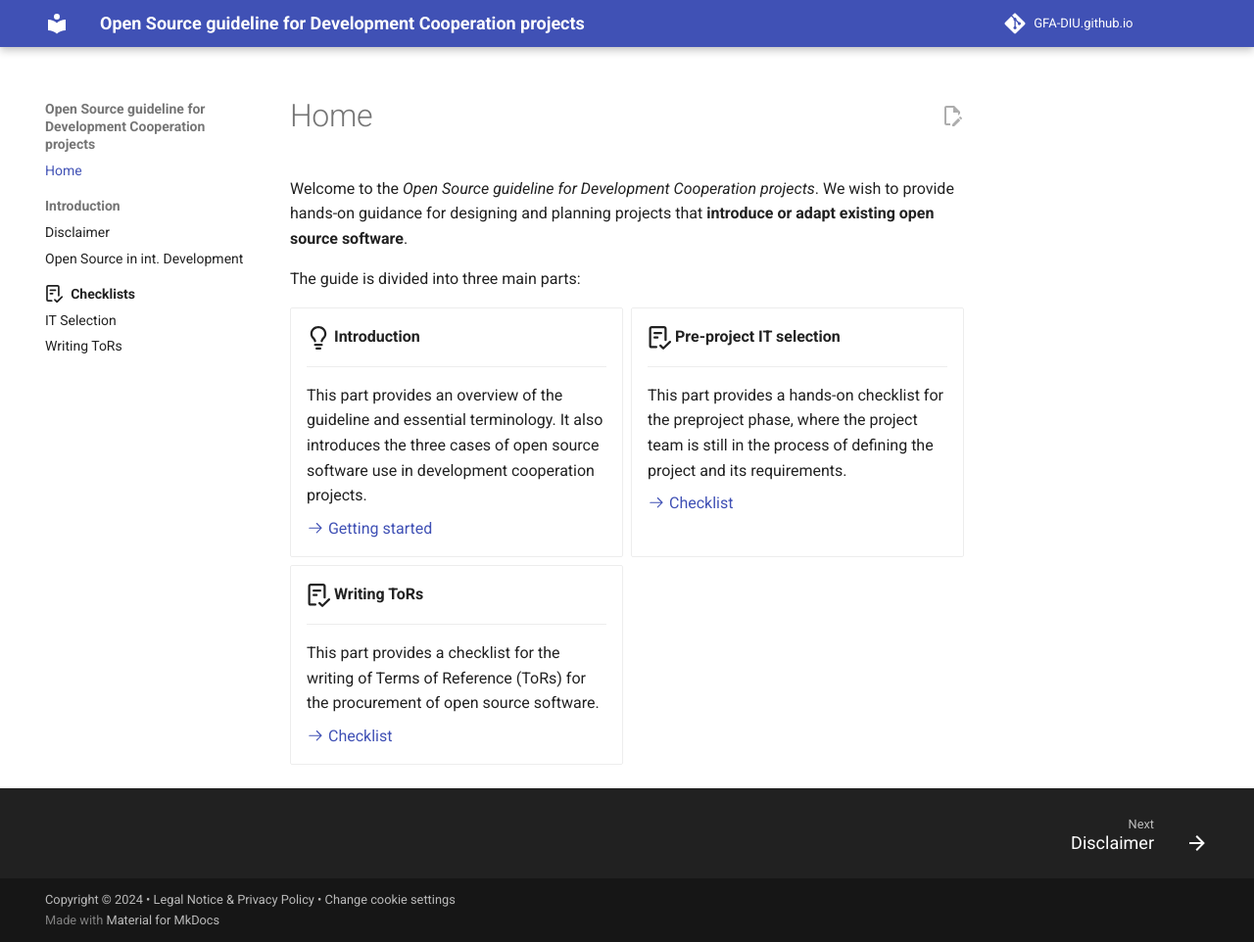
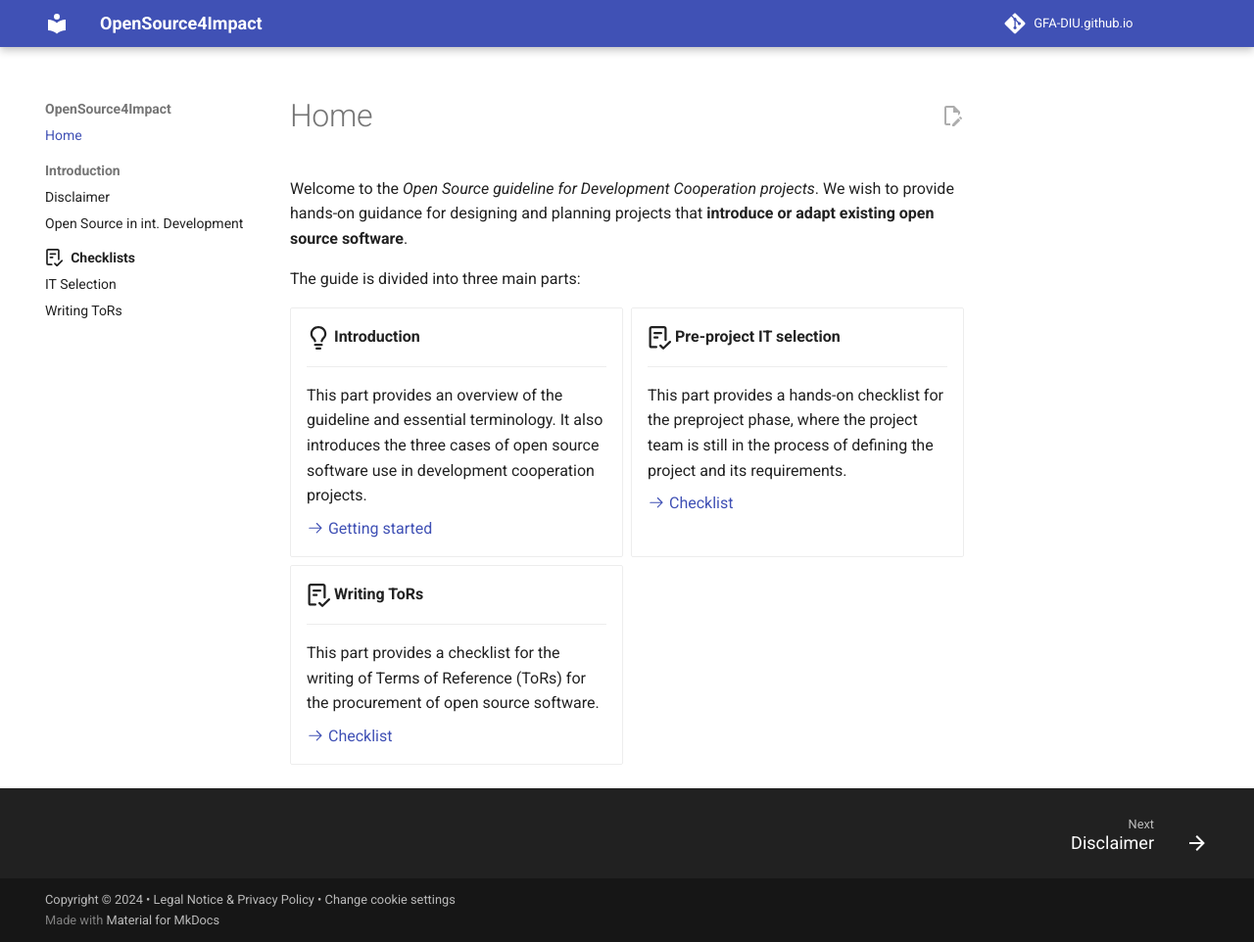
Before and after one commit to GFA-DIU/OpenSource4Impact, an MkDocs documentation site: the page built from docs/index.md, in a window 1280 px wide and 962 px high. Shown: the whole window at 98% size. Built offline with MkDocs 1.6.1 and Material for MkDocs 9.7.7, drawn with Linux system fonts in a browser that asks for light colours; plug-ins that fetch from the network failed and are left out; comment, search, counter and statistics services are not loaded.

Commit message:
Update to renamed repo and new community name.

```diff
--- a/mkdocs.yml
+++ b/mkdocs.yml
@@ -1,4 +1,4 @@
-site_name: Open Source guideline for Development Cooperation projects
+site_name: OpenSource4Impact
 theme:
   name: material
   features:
@@ -15,7 +15,7 @@ theme:
     - scheme: default
 
 copyright: Copyright &copy; 2024 &bullet; <a href="privacy_legal">Legal Notice & Privacy Policy</a> &bullet; <a href="#__consent">Change cookie settings</a>
-repo_url: https://github.com/GFA-DIU/GFA-DIU.github.io
+repo_url: https://github.com/GFA-DIU/OpenSource4Impact
 repo_name: GFA-DIU.github.io
 edit_uri: edit/main/docs/
 
```
